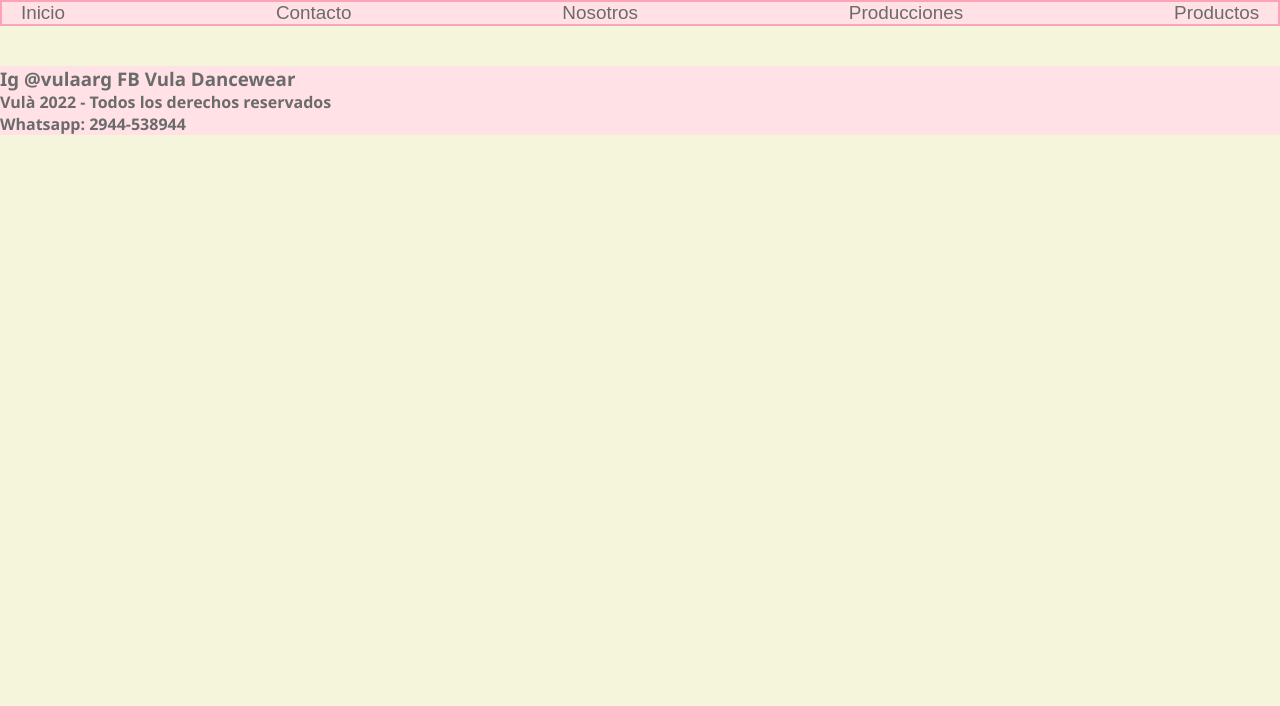
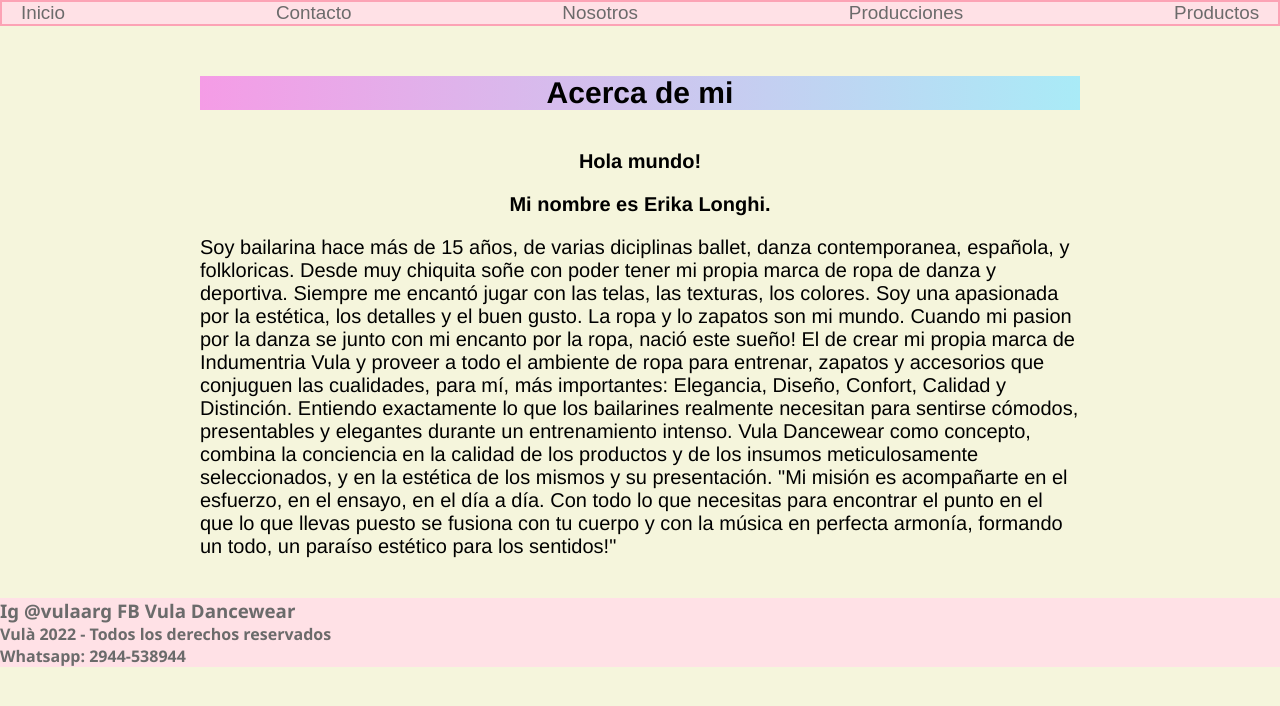
Before and after one commit to ErikaLonghi/proyectoVula, a plain HTML site: page secciones/nosotros.html in a window 1280 px wide. Drawn offline with Linux system fonts and the light colour scheme.

Commit message:
animaciones

```diff
--- a/estilos/style.css
+++ b/estilos/style.css
@@ -219,3 +219,31 @@ justify-items: center;
 
 
   }
+
+  .mimundo{
+    margin-top: 50px;
+    font-size: 20px;
+    font-family: 'Franklin Gothic Medium', 'Arial Narrow', Arial, sans-serif;
+    margin-left: 200px;
+    margin-right: 200px;
+}
+#acercademi{
+    font-size: 30px;
+    font-family: 'Franklin Gothic Medium', 'Arial Narrow', Arial, sans-serif;
+    color: black;
+    margin-bottom: 40px;
+    background-image: linear-gradient(to right, rgb(245, 156, 230) , rgb(169, 235, 247));
+    border: 0,5px solid black;
+}
+
+#holamundo{
+    color: black;
+    font-size: 20px;
+    margin-bottom: 20px;
+}
+
+#acercademi:hover{
+  transform: scale(1.4);
+  transition-property: all;
+  transition-duration: 2s;
+}
--- a/secciones/nosotros.html
+++ b/secciones/nosotros.html
@@ -20,6 +20,39 @@
         </nav>
     </header>
 
+    <section>
+        <div>
+             <div class="mimundo">
+
+                 <h1 id="acercademi">Acerca de mi</h1>
+
+                <h2 id="holamundo">Hola mundo!</h2>
+
+                <h2 id="holamundo">Mi nombre es Erika Longhi.</h2>
+
+
+                Soy bailarina hace más de 15 años, de varias diciplinas ballet, danza contemporanea, española, y folkloricas.
+
+                Desde muy chiquita soñe con poder tener mi propia marca de ropa de danza y deportiva.
+
+                Siempre me encantó jugar con las telas, las texturas, los colores. Soy una apasionada por la estética, los detalles y el buen gusto. La ropa y lo zapatos son mi mundo.
+
+                Cuando mi pasion por la danza se junto con mi encanto por la ropa, nació este sueño! El de crear mi propia marca de Indumentria Vula y proveer a todo el ambiente de ropa para entrenar, zapatos y accesorios que conjuguen las cualidades, para mí, más importantes: Elegancia, Diseño, Confort, Calidad y Distinción.
+
+                Entiendo exactamente lo que los bailarines realmente necesitan para sentirse cómodos, presentables y elegantes durante un entrenamiento intenso.
+
+                Vula Dancewear como concepto, combina la conciencia en la calidad de los productos y de los insumos meticulosamente seleccionados, y en la estética de los mismos y su presentación.
+
+                "Mi misión es acompañarte en el esfuerzo, en el ensayo, en el día a día. Con todo lo que necesitas para encontrar el punto en el que lo que llevas puesto se fusiona con tu cuerpo y con la música en perfecta armonía, formando un todo, un paraíso estético para los sentidos!"
+
+             </div>
+        </div>
+        <div>
+            <div>
+
+            </div>
+        </div>
+    </section>
 
 
 
```
